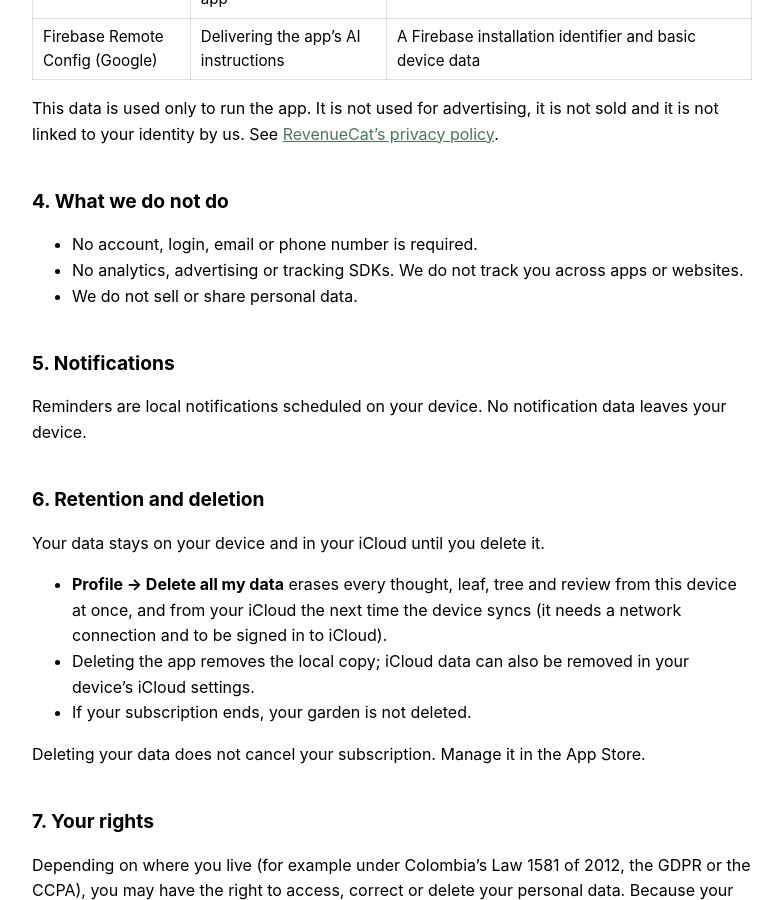
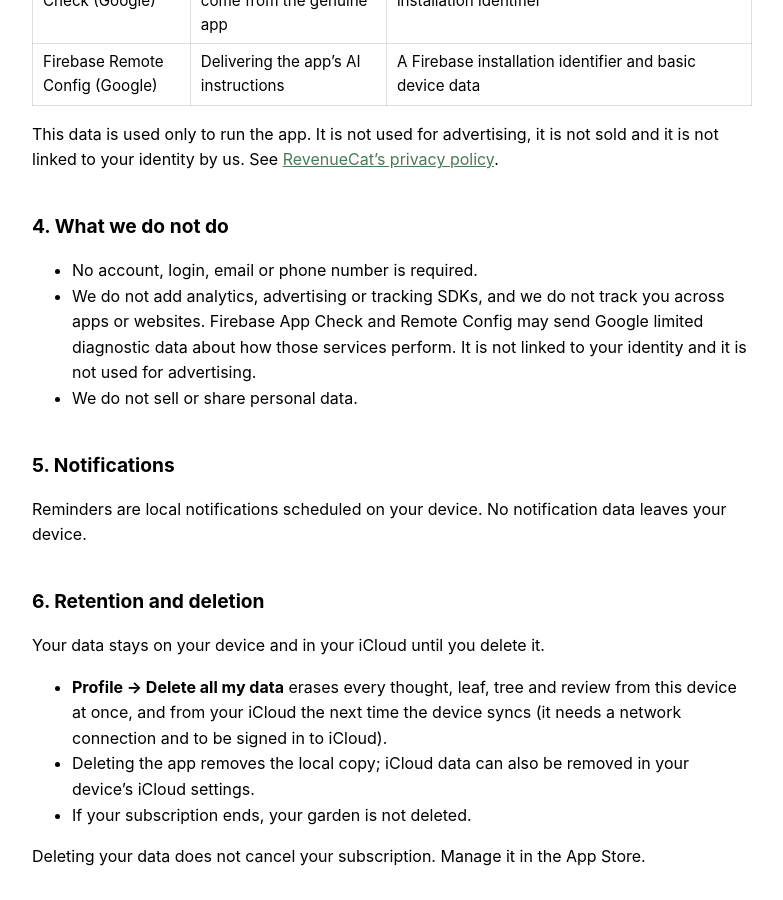
Before and after one commit to thoughtsgarden/thoughtsgarden.github.io, a Jekyll site: the page built from privacy-policy.md, in a window 1280 px wide and 900 px high, scrolled down 1495 px. Shown: the whole window, without its empty margins (248-1031 px from the left). Built offline with Jekyll 4.4.1, drawn with Linux system fonts in a browser that asks for light colours; our own code applies the rules of GitHub Pages for plain Markdown files; some of the changed text lies outside the part shown.

Commit message:
docs(privacy): disclose Firebase diagnostic data instead of claiming no analytics

```diff
--- a/privacy-policy.md
+++ b/privacy-policy.md
@@ -9,7 +9,8 @@ This policy explains what data the app handles, where it goes and what you can d
 
 - Your thoughts live on your device and in your own private iCloud. We never see them.
 - When you transform a thought, only that thought's text is sent to an AI model to write the reframes. It is not used to train models.
-- There are no accounts, no ads, no analytics and no tracking.
+- There are no accounts, no ads and no tracking. The Firebase services the app relies on may collect
+  limited diagnostic data, which is not linked to your identity.
 - You can delete everything from Profile at any time.
 
 ## 1. Data stored on your device and in your iCloud
@@ -56,7 +57,9 @@ linked to your identity by us. See [RevenueCat's privacy policy](https://www.rev
 ## 4. What we do not do
 
 - No account, login, email or phone number is required.
-- No analytics, advertising or tracking SDKs. We do not track you across apps or websites.
+- We do not add analytics, advertising or tracking SDKs, and we do not track you across apps or websites.
+  Firebase App Check and Remote Config may send Google limited diagnostic data about how those services
+  perform. It is not linked to your identity and it is not used for advertising.
 - We do not sell or share personal data.
 
 ## 5. Notifications
```
Also changed, not shown: other parts of privacy-policy.md (+1 -1 lines).
